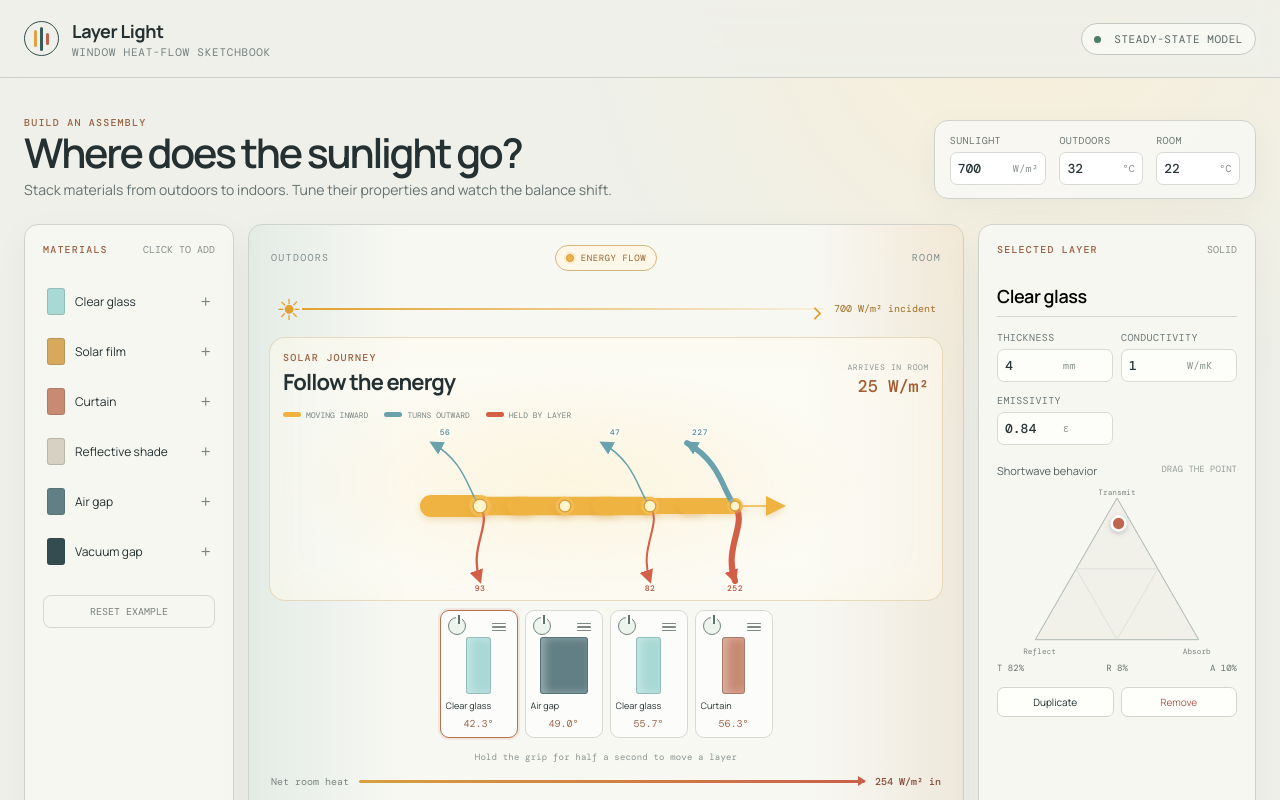
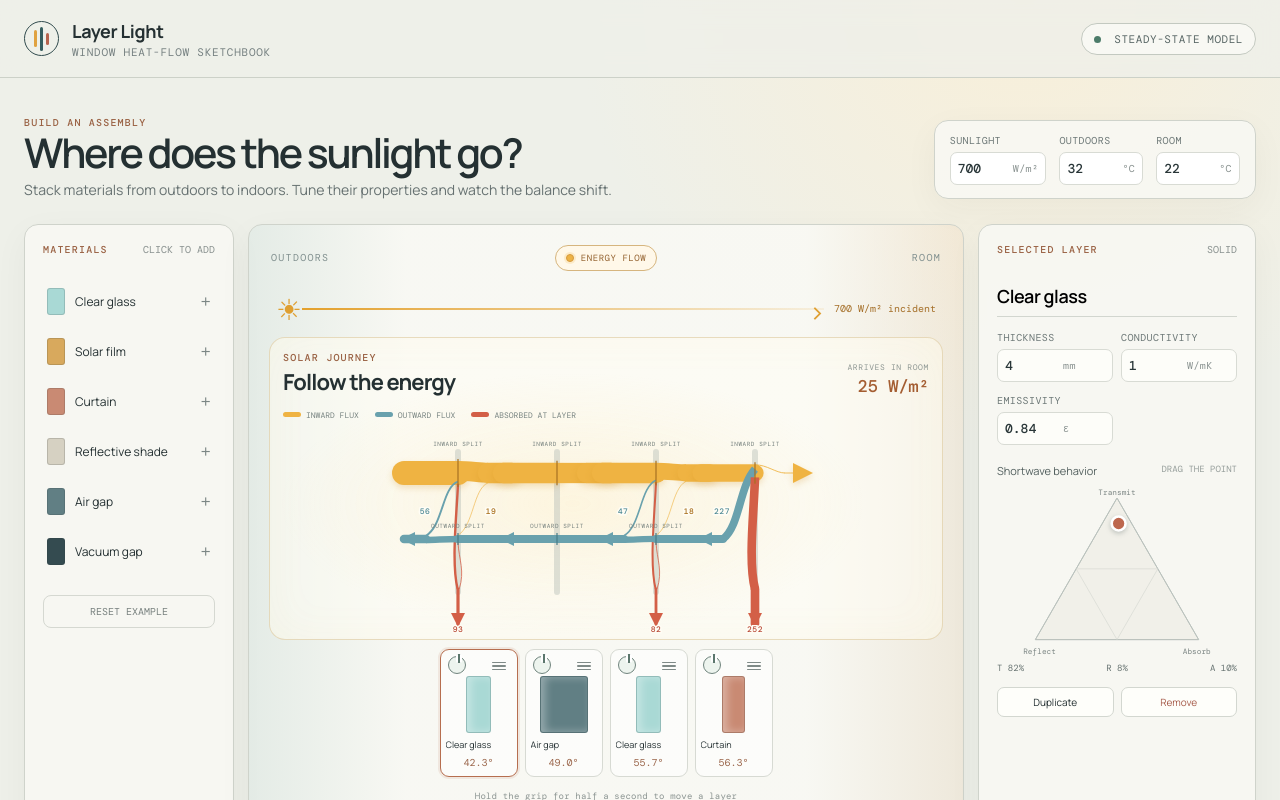
Before and after one commit to mohnjahoney/layer-light, a React (Vite) app: page / in a window 1280 px wide. Shown: the top 800 px of the page. Built offline with nearby package versions, Linux system fonts and the light colour scheme.

Commit message:
show flux partitions at each layer

```diff
--- a/src/App.jsx
+++ b/src/App.jsx
@@ -80,38 +80,84 @@ function EnergyBar({ result, sunlight }) {
 }
 
 function EnergyRibbons({ layers, flows, sunlight }) {
-  const widthFor = (value, max = 22) => sunlight > 0 ? Math.max(value > 0 ? 1.5 : 0, max * value / sunlight) : 0
+  const widthFor = (value) => sunlight > 0 ? 24 * Math.max(0, value) / sunlight : 0
+  const partitionCenters = (center, widths) => {
+    const total = widths.reduce((sum, width) => sum + width, 0)
+    let cursor = center - total / 2
+    return widths.map((width) => {
+      const branchCenter = cursor + width / 2
+      cursor += width
+      return branchCenter
+    })
+  }
+
   return (
     <div className="ribbon-viz">
       <div className="ribbon-heading">
         <div><p className="eyebrow">Solar journey</p><h3>Follow the energy</h3></div>
         <div className="ribbon-arrival"><span>arrives in room</span><strong>{fmt(flows.at(-1)?.inwardFluxAfter ?? sunlight)} W/m²</strong></div>
       </div>
-      <div className="ribbon-legend"><span><i className="transmitted" />Moving inward</span><span><i className="reflected" />Turns outward</span><span><i className="absorbed" />Held by layer</span></div>
-      <div className="ribbon-track" style={{ gridTemplateColumns: `repeat(${Math.max(layers.length, 1)}, 78px)` }} aria-label="Shortwave solar energy flow through layers">
+      <div className="ribbon-legend"><span><i className="transmitted" />Inward flux</span><span><i className="reflected" />Outward flux</span><span><i className="absorbed" />Absorbed at layer</span></div>
+      <div className="ribbon-track" style={{ '--layer-count': Math.max(layers.length, 1) }} aria-label="Shortwave solar flux partitioned at each layer">
         {layers.map((layer, index) => {
           const flow = flows[index]
-          const reflectedWidth = widthFor(flow.localOutwardReflectionFlux, 17)
-          const absorbedWidth = widthFor(flow.absorbedFlux, 17)
+          const incidentInwardWidth = widthFor(flow.incidentInwardFlux)
+          const transmittedInwardWidth = widthFor(flow.transmittedInwardFlux)
+          const reflectedOutwardWidth = widthFor(flow.reflectedOutwardFlux)
+          const absorbedFromInwardWidth = widthFor(flow.absorbedFromInwardFlux)
+          const incidentOutwardWidth = widthFor(flow.incidentOutwardFlux)
+          const reflectedInwardWidth = widthFor(flow.reflectedInwardFlux)
+          const transmittedOutwardWidth = widthFor(flow.transmittedOutwardFlux)
+          const absorbedFromOutwardWidth = widthFor(flow.absorbedFromOutwardFlux)
+          const absorbedWidth = widthFor(flow.absorbedFlux)
+          const inwardSplit = partitionCenters(50, [transmittedInwardWidth, reflectedOutwardWidth, absorbedFromInwardWidth])
+          const outwardSplit = partitionCenters(116, [reflectedInwardWidth, transmittedOutwardWidth, absorbedFromOutwardWidth])
+          const inwardMerge = partitionCenters(50, [transmittedInwardWidth, reflectedInwardWidth])
+          const outwardMerge = partitionCenters(116, [reflectedOutwardWidth, transmittedOutwardWidth])
+          const absorptionMerge = partitionCenters(46, [absorbedFromInwardWidth, absorbedFromOutwardWidth])
           const markerId = `arrow-${index}-${layer.id}`
           const isLast = index === layers.length - 1
           return (
-            <svg key={layer.id} className={`ribbon-cell ${flow.bypassed ? 'bypassed' : ''}`} viewBox="0 0 78 170" role="img" aria-label={`${layer.name}: ${fmt(flow.inwardFluxAfter)} watts per square meter moving inward after the layer, ${fmt(flow.localOutwardReflectionFlux)} turned outward, ${fmt(flow.absorbedFlux)} absorbed`}>
-              <title>{layer.name}: {fmt(flow.inwardFluxAfter)} inward after layer · {fmt(flow.localOutwardReflectionFlux)} turns outward · {fmt(flow.absorbedFlux)} absorbed W/m²</title>
+            <svg key={layer.id} className={`ribbon-cell ${flow.bypassed ? 'bypassed' : ''}`} viewBox="0 0 92 210" role="img" aria-label={`${layer.name}: inward incident flux ${fmt(flow.incidentInwardFlux)} partitions into ${fmt(flow.transmittedInwardFlux)} transmitted inward, ${fmt(flow.reflectedOutwardFlux)} reflected outward, and ${fmt(flow.absorbedFromInwardFlux)} absorbed; outward incident flux ${fmt(flow.incidentOutwardFlux)} partitions into ${fmt(flow.transmittedOutwardFlux)} transmitted outward, ${fmt(flow.reflectedInwardFlux)} reflected inward, and ${fmt(flow.absorbedFromOutwardFlux)} absorbed, all in watts per square meter`}>
+              <title>{layer.name} — inward: {fmt(flow.incidentInwardFlux)} = {fmt(flow.transmittedInwardFlux)} transmitted + {fmt(flow.reflectedOutwardFlux)} reflected + {fmt(flow.absorbedFromInwardFlux)} absorbed. Outward: {fmt(flow.incidentOutwardFlux)} = {fmt(flow.transmittedOutwardFlux)} transmitted + {fmt(flow.reflectedInwardFlux)} reflected + {fmt(flow.absorbedFromOutwardFlux)} absorbed. All values W/m².</title>
               <defs>
                 <marker id={`${markerId}-gold`} markerWidth="20" markerHeight="20" refX="16" refY="10" orient="auto" markerUnits="userSpaceOnUse"><path d="M0 0 L20 10 L0 20 Z" className="arrow-gold" /></marker>
                 <marker id={`${markerId}-blue`} markerWidth="14" markerHeight="14" refX="11" refY="7" orient="auto" markerUnits="userSpaceOnUse"><path d="M0 0 L14 7 L0 14 Z" className="arrow-blue" /></marker>
                 <marker id={`${markerId}-coral`} markerWidth="14" markerHeight="14" refX="11" refY="7" orient="auto" markerUnits="userSpaceOnUse"><path d="M0 0 L14 7 L0 14 Z" className="arrow-coral" /></marker>
               </defs>
-              <path d="M-9 83 C7 83 25 83 40 83" className="ribbon transmitted ribbon-glow" style={{ strokeWidth: widthFor(flow.inwardFluxBefore) }} />
-              <path d="M39 83 C54 83 70 83 87 83" className="ribbon transmitted ribbon-glow" style={{ strokeWidth: widthFor(flow.inwardFluxAfter) }} markerEnd={isLast ? `url(#${markerId}-gold)` : undefined} />
-              {!flow.bypassed && flow.localOutwardReflectionFlux > 0 && <path d="M40 83 C28 69 26 39 -8 20" className="ribbon reflected" style={{ strokeWidth: reflectedWidth }} markerEnd={`url(#${markerId}-blue)`} />}
-              {!flow.bypassed && flow.absorbedFlux > 0 && <path d="M40 83 C53 101 28 124 40 158" className="ribbon absorbed" style={{ strokeWidth: absorbedWidth }} markerEnd={`url(#${markerId}-coral)`} />}
-              <circle cx="40" cy="83" r={Math.max(5, widthFor(flow.inwardFluxBefore) / 2)} className="ribbon-junction-halo" />
-              <circle cx="40" cy="83" r={Math.max(3, widthFor(flow.inwardFluxBefore) / 3.2)} className="ribbon-junction" />
-              {!flow.bypassed && flow.localOutwardReflectionFlux >= sunlight * .04 && <text x="5" y="12" textAnchor="middle" className="branch-value reflected-value">{fmt(flow.localOutwardReflectionFlux)}</text>}
-              {!flow.bypassed && flow.absorbedFlux >= sunlight * .04 && <text x="40" y="168" textAnchor="middle" className="branch-value absorbed-value">{fmt(flow.absorbedFlux)}</text>}
-              {flow.bypassed && <><rect x="22" y="66" width="36" height="34" rx="9" className="bypass-box" /><text x="40" y="56" textAnchor="middle">BYPASS</text></>}
+              <line x1="46" y1="29" x2="46" y2="169" className="partition-plane" />
+              {flow.bypassed ? (
+                <>
+                  <path d="M-8 50 L100 50" className="ribbon transmitted ribbon-glow" style={{ strokeWidth: incidentInwardWidth }} markerEnd={isLast ? `url(#${markerId}-gold)` : undefined} />
+                  {incidentOutwardWidth > 0 && <path d="M100 116 L-8 116" className="ribbon reflected" style={{ strokeWidth: incidentOutwardWidth }} markerEnd={`url(#${markerId}-blue)`} />}
+                  <rect x="29" y="72" width="34" height="24" rx="8" className="bypass-box" />
+                  <text x="46" y="86" textAnchor="middle">BYPASS</text>
+                </>
+              ) : (
+                <>
+                  <path d="M-8 50 C10 50 29 50 46 50" className="ribbon transmitted ribbon-glow ribbon-total" style={{ strokeWidth: incidentInwardWidth }} />
+                  <path d={`M46 ${inwardSplit[0]} C58 ${inwardSplit[0]} 67 ${inwardMerge[0]} 76 ${inwardMerge[0]}`} className="ribbon transmitted ribbon-component" style={{ strokeWidth: transmittedInwardWidth }} />
+                  <path d={`M46 ${inwardSplit[1]} C30 64 31 103 14 ${outwardMerge[0]}`} className="ribbon reflected ribbon-component" style={{ strokeWidth: reflectedOutwardWidth }} />
+                  <path d={`M46 ${inwardSplit[2]} C45 88 39 139 ${absorptionMerge[0]} 166`} className="ribbon absorbed ribbon-component" style={{ strokeWidth: absorbedFromInwardWidth }} />
+
+                  {incidentOutwardWidth > 0 && <path d="M100 116 C82 116 63 116 46 116" className="ribbon reflected ribbon-total" style={{ strokeWidth: incidentOutwardWidth }} />}
+                  <path d={`M46 ${outwardSplit[0]} C62 102 61 66 76 ${inwardMerge[1]}`} className="ribbon transmitted ribbon-component" style={{ strokeWidth: reflectedInwardWidth }} />
+                  <path d={`M46 ${outwardSplit[1]} C34 ${outwardSplit[1]} 23 ${outwardMerge[1]} 14 ${outwardMerge[1]}`} className="ribbon reflected ribbon-component" style={{ strokeWidth: transmittedOutwardWidth }} />
+                  <path d={`M46 ${outwardSplit[2]} C47 137 53 148 ${absorptionMerge[1]} 166`} className="ribbon absorbed ribbon-component" style={{ strokeWidth: absorbedFromOutwardWidth }} />
+
+                  <path d="M76 50 C83 50 91 50 100 50" className="ribbon transmitted ribbon-glow ribbon-total" style={{ strokeWidth: widthFor(flow.inwardFluxAfter) }} markerEnd={isLast ? `url(#${markerId}-gold)` : undefined} />
+                  {flow.outwardFluxBefore > 0 && <path d="M14 116 C7 116 0 116 -8 116" className="ribbon reflected ribbon-total" style={{ strokeWidth: widthFor(flow.outwardFluxBefore) }} markerEnd={`url(#${markerId}-blue)`} />}
+                  {flow.absorbedFlux > 0 && <path d="M46 166 L46 201" className="ribbon absorbed ribbon-total" style={{ strokeWidth: absorbedWidth }} markerEnd={`url(#${markerId}-coral)`} />}
+
+                  <line x1="46" y1={50 - incidentInwardWidth / 2 - 2} x2="46" y2={50 + incidentInwardWidth / 2 + 2} className="partition-cut inward-cut" />
+                  {incidentOutwardWidth > 0 && <line x1="46" y1={116 - incidentOutwardWidth / 2 - 2} x2="46" y2={116 + incidentOutwardWidth / 2 + 2} className="partition-cut outward-cut" />}
+                  <text x="46" y="23" textAnchor="middle" className="split-label">INWARD SPLIT</text>
+                  {incidentOutwardWidth > 0.2 && <text x="46" y="105" textAnchor="middle" className="split-label">OUTWARD SPLIT</text>}
+                  {flow.reflectedOutwardFlux >= sunlight * .025 && <text x="13" y="91" textAnchor="middle" className="branch-value reflected-value">{fmt(flow.reflectedOutwardFlux)}</text>}
+                  {flow.reflectedInwardFlux >= sunlight * .025 && <text x="79" y="91" textAnchor="middle" className="branch-value inward-value">{fmt(flow.reflectedInwardFlux)}</text>}
+                  {flow.absorbedFlux >= sunlight * .025 && <text x="46" y="209" textAnchor="middle" className="branch-value absorbed-value">{fmt(flow.absorbedFlux)}</text>}
+                </>
+              )}
             </svg>
           )
         })}
--- a/src/flowViewModel.js
+++ b/src/flowViewModel.js
@@ -19,7 +19,14 @@ export function createFlowViewModel(layers, solution) {
         inwardFluxAfter: interfaceBefore.inwardFlux,
         outwardFluxBefore: interfaceBefore.outwardFlux,
         outwardFluxAfter: interfaceBefore.outwardFlux,
-        localOutwardReflectionFlux: 0,
+        incidentInwardFlux: interfaceBefore.inwardFlux,
+        transmittedInwardFlux: interfaceBefore.inwardFlux,
+        reflectedOutwardFlux: 0,
+        absorbedFromInwardFlux: 0,
+        incidentOutwardFlux: interfaceBefore.outwardFlux,
+        transmittedOutwardFlux: interfaceBefore.outwardFlux,
+        reflectedInwardFlux: 0,
+        absorbedFromOutwardFlux: 0,
         absorbedFlux: 0,
         bypassed: true,
       }
@@ -34,7 +41,14 @@ export function createFlowViewModel(layers, solution) {
       inwardFluxAfter: interfaceAfter.inwardFlux,
       outwardFluxBefore: interfaceBefore.outwardFlux,
       outwardFluxAfter: interfaceAfter.outwardFlux,
-      localOutwardReflectionFlux: interaction.reflectedFlux.outward,
+      incidentInwardFlux: interaction.incidentFlux.inward,
+      transmittedInwardFlux: interaction.transmittedFlux.inward,
+      reflectedOutwardFlux: interaction.reflectedFlux.outward,
+      absorbedFromInwardFlux: interaction.absorbedFlux.fromInward,
+      incidentOutwardFlux: interaction.incidentFlux.outward,
+      transmittedOutwardFlux: interaction.transmittedFlux.outward,
+      reflectedInwardFlux: interaction.reflectedFlux.inward,
+      absorbedFromOutwardFlux: interaction.absorbedFlux.fromOutward,
       absorbedFlux: interaction.absorbedFlux.total,
       bypassed: false,
     }
```
Also changed, not shown: src/styles.css, 2 other files (tests, documents, lock files or other folders).
